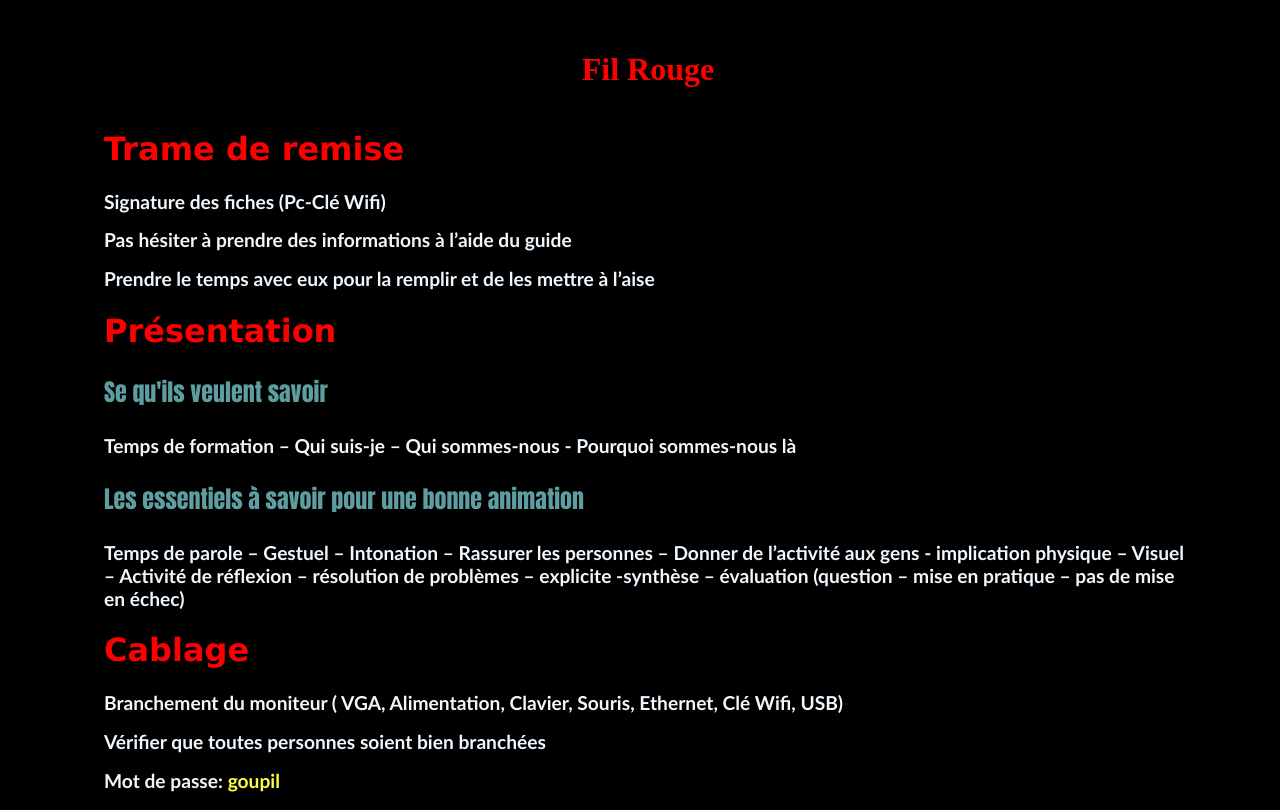
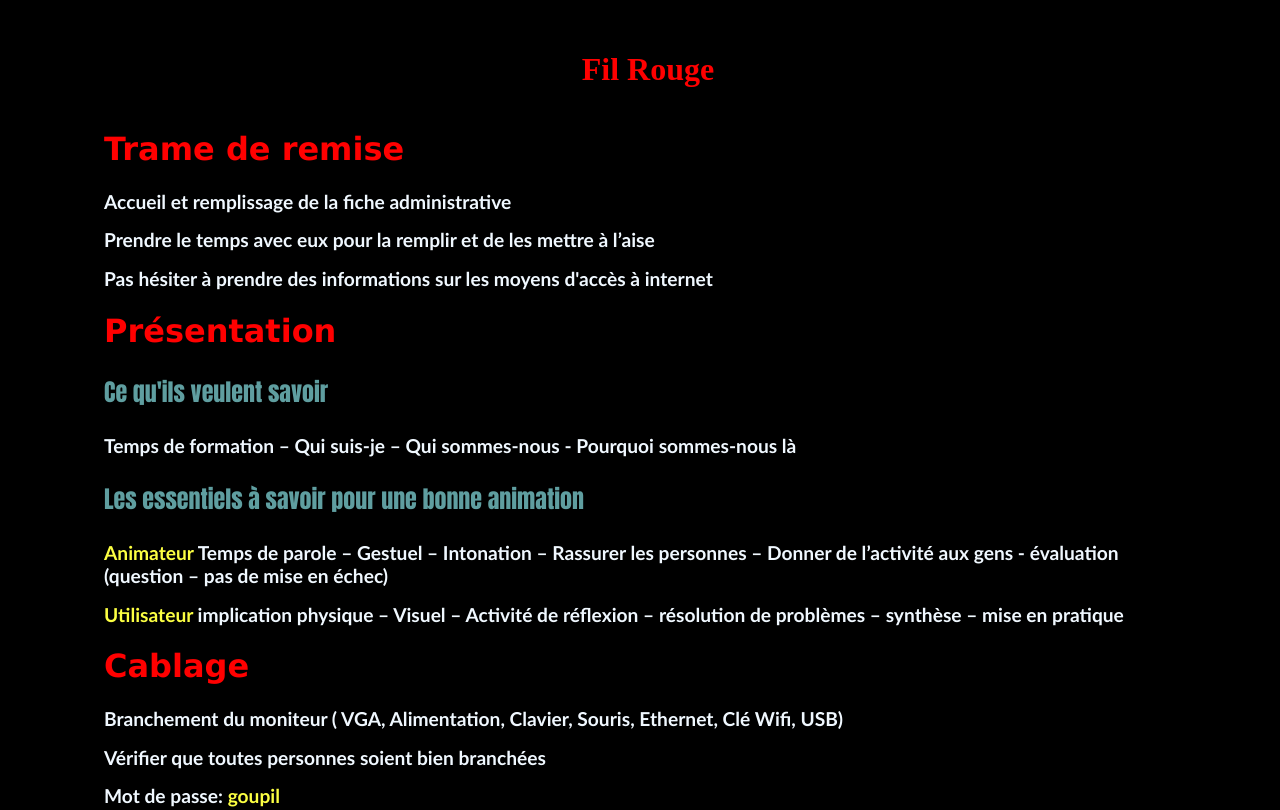
Before and after one commit to KurooFire/Fil-Rouge, a plain HTML site: page index.html in a window 1280 px wide. Shown: the top 810 px of the page. Drawn offline with Linux system fonts and the light colour scheme.

Commit message:
Update index.html

```diff
--- a/index.html
+++ b/index.html
@@ -14,18 +14,15 @@
     <main>
    <h4> Fil Rouge </h4>
  <h1>Trame de remise</h1>
- <h2> Signature des fiches (Pc-Clé Wifi) </h2>
- <h2> Pas hésiter à prendre des informations à l’aide du guide </h2>
+ <h2> Accueil et remplissage de la fiche administrative </h2>
  <h2> Prendre le temps avec eux pour la remplir et de les mettre à l’aise </h2>
+ <h2> Pas hésiter à prendre des informations sur les moyens d'accès à internet </h2>
  <h1> Présentation </h1>
- <h3> Se qu'ils veulent savoir </h3>
+ <h3> Ce qu'ils veulent savoir </h3>
  <h2> Temps de formation – Qui suis-je – Qui sommes-nous - Pourquoi sommes-nous là</h2>
  <h3> Les essentiels à savoir pour une bonne animation</h3>
- <h2>Temps de parole – Gestuel – Intonation – Rassurer les personnes – Donner de l’activité aux gens -
-
-    implication physique – Visuel – Activité de réflexion – résolution de problèmes –
-
-    explicite -synthèse – évaluation (question – mise en pratique – pas de mise en échec)</h2>
+        <h2> <b>Animateur</b> Temps de parole – Gestuel – Intonation – Rassurer les personnes – Donner de l’activité aux gens - évaluation (question – pas de mise en échec)</h2>
+        <h2> <b>Utilisateur</b>  implication physique – Visuel – Activité de réflexion – résolution de problèmes – synthèse – mise en pratique </h2>
     <h1> Cablage </h1>
     <h2>Branchement du moniteur ( VGA, Alimentation, Clavier, Souris, Ethernet, Clé Wifi, USB)</h2>
     <h2> Vérifier que toutes personnes soient bien branchées</h2>
```
